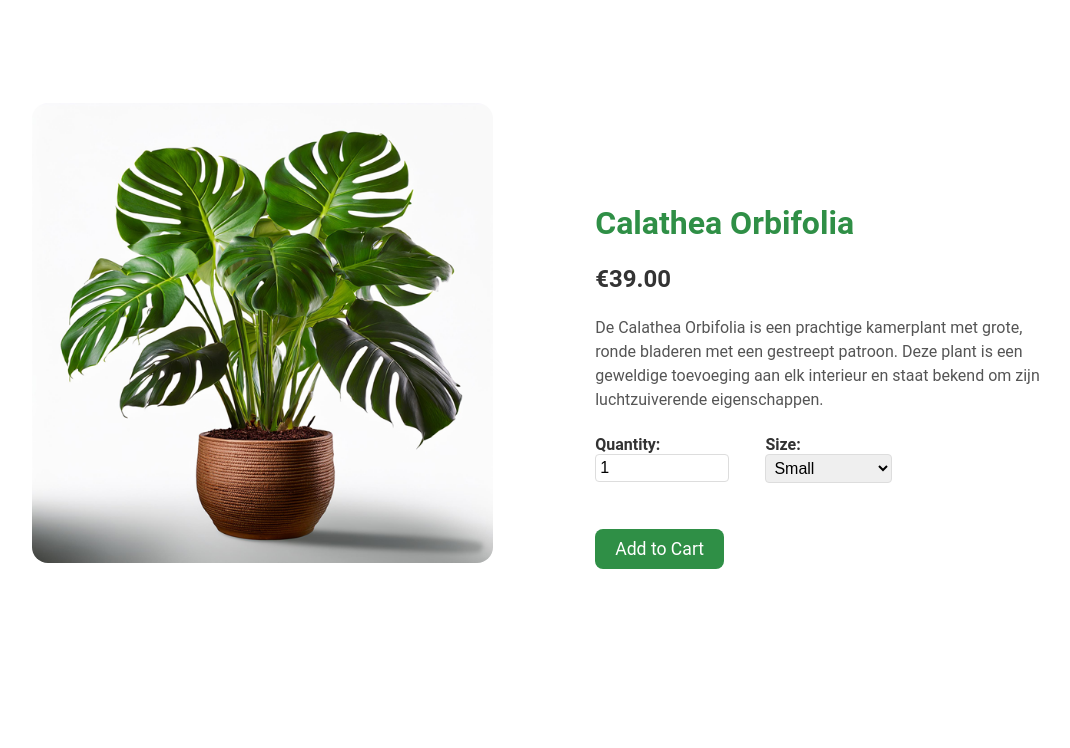
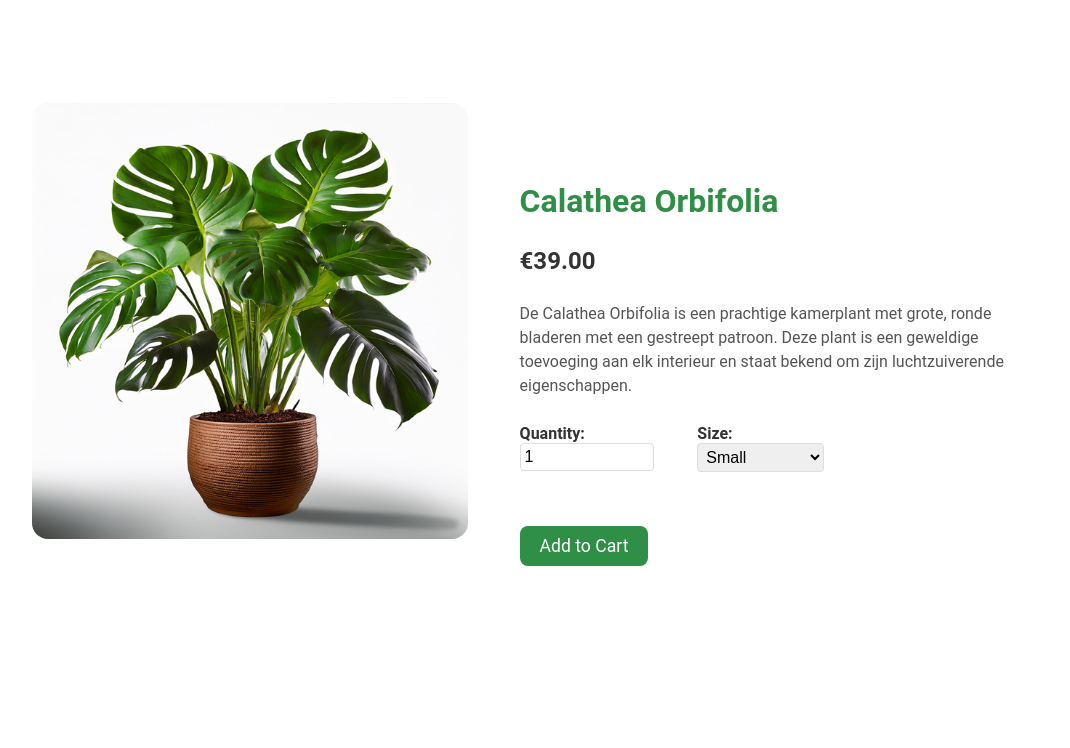
Before and after one commit to kweozz/Plantwep-webshop, a PHP site: page /product.html in a window 1280 px wide. Shown: the part 91-839 px from the top of the page, without its empty margins (96-1166 px from the left). Before the commit the page ends 660 px from the top, so only its background shows below. Run offline with PHP 8.4, Linux system fonts and the light colour scheme.

Commit message:
Refactor CSS styles for improved layout and consistency; adjust spacing and alignment in product container

```diff
--- a/style.css
+++ b/style.css
@@ -31,8 +31,10 @@ nav a {
     scroll-snap-type: x mandatory;
     overflow-x: auto;
     scroll-snap-type: x mandatory;
-    -ms-overflow-style: none;  /* Hide scrollbar in Internet Explorer */
-    scrollbar-width: none;     /* Hide scrollbar in Firefox */
+    -ms-overflow-style: none;
+    /* Hide scrollbar in Internet Explorer */
+    scrollbar-width: none;
+    /* Hide scrollbar in Firefox */
     scroll-behavior: smooth;
 }
 
@@ -55,8 +57,9 @@ h2 {
     align-items: center;
     position: relative;
 }
+
 .scroll-btn {
-   background-color: white;
+    background-color: white;
     border: none;
     font-size: 24px;
     color: #2A2B2A;
@@ -67,6 +70,7 @@ h2 {
     border-radius: 200px;
     margin: 2%;
 }
+
 .category-card {
     width: 100%;
     height: auto;
@@ -164,15 +168,16 @@ h2 {
 .product-container {
     display: flex;
     flex-wrap: wrap;
-    gap: 10%;
-    justify-content: space-between;
+    gap: 5%;
+    justify-content: center;
     align-items: center;
-    padding-top: 10%;
+    padding: 10% 0%;
 }
 
 .product-image {
-    flex: 1 1 300px;
+    flex: 1 1 200px;
     margin-bottom: 10%;
+    align-items: center;
 }
 
 .product-image img {
```
